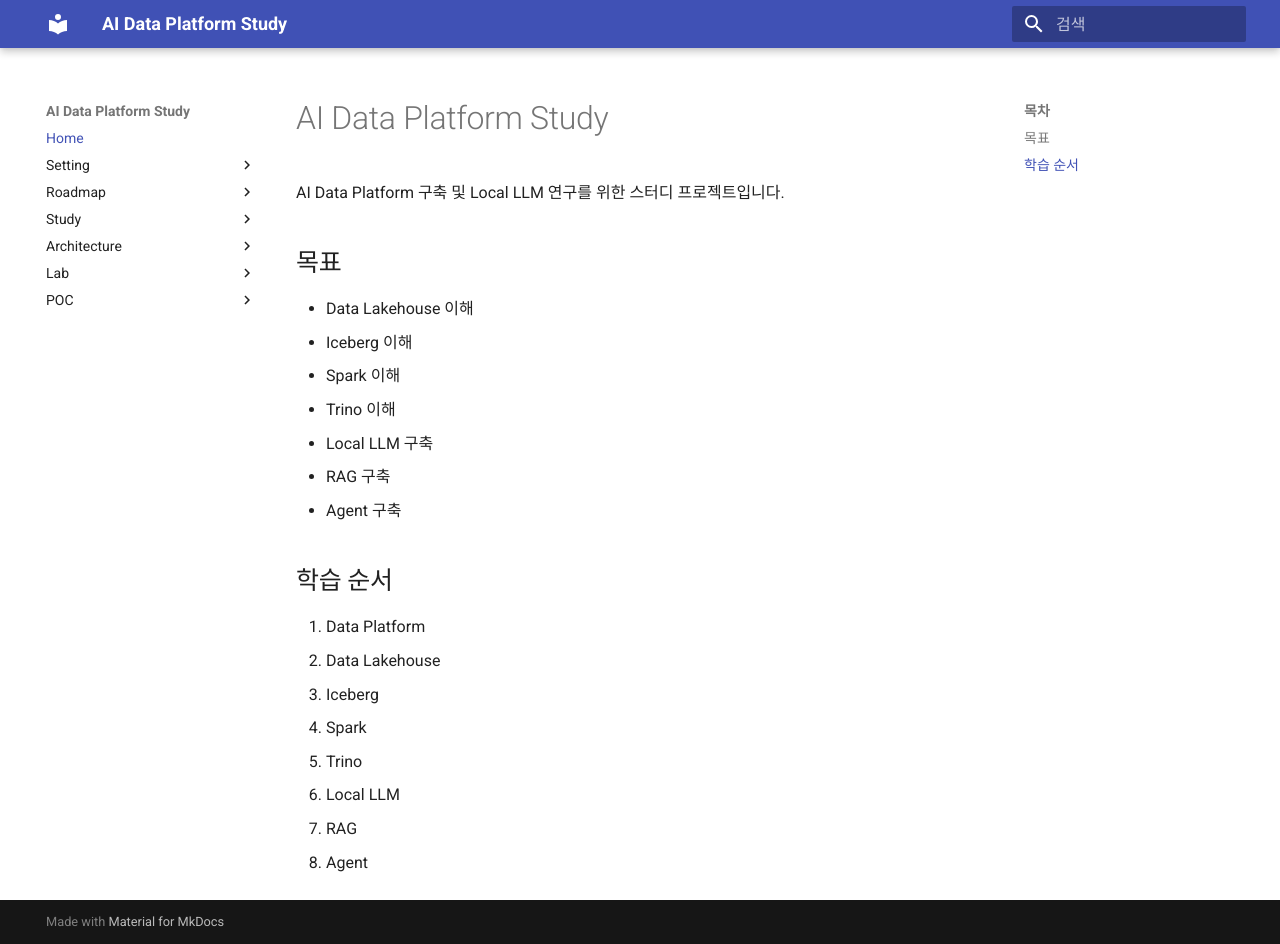
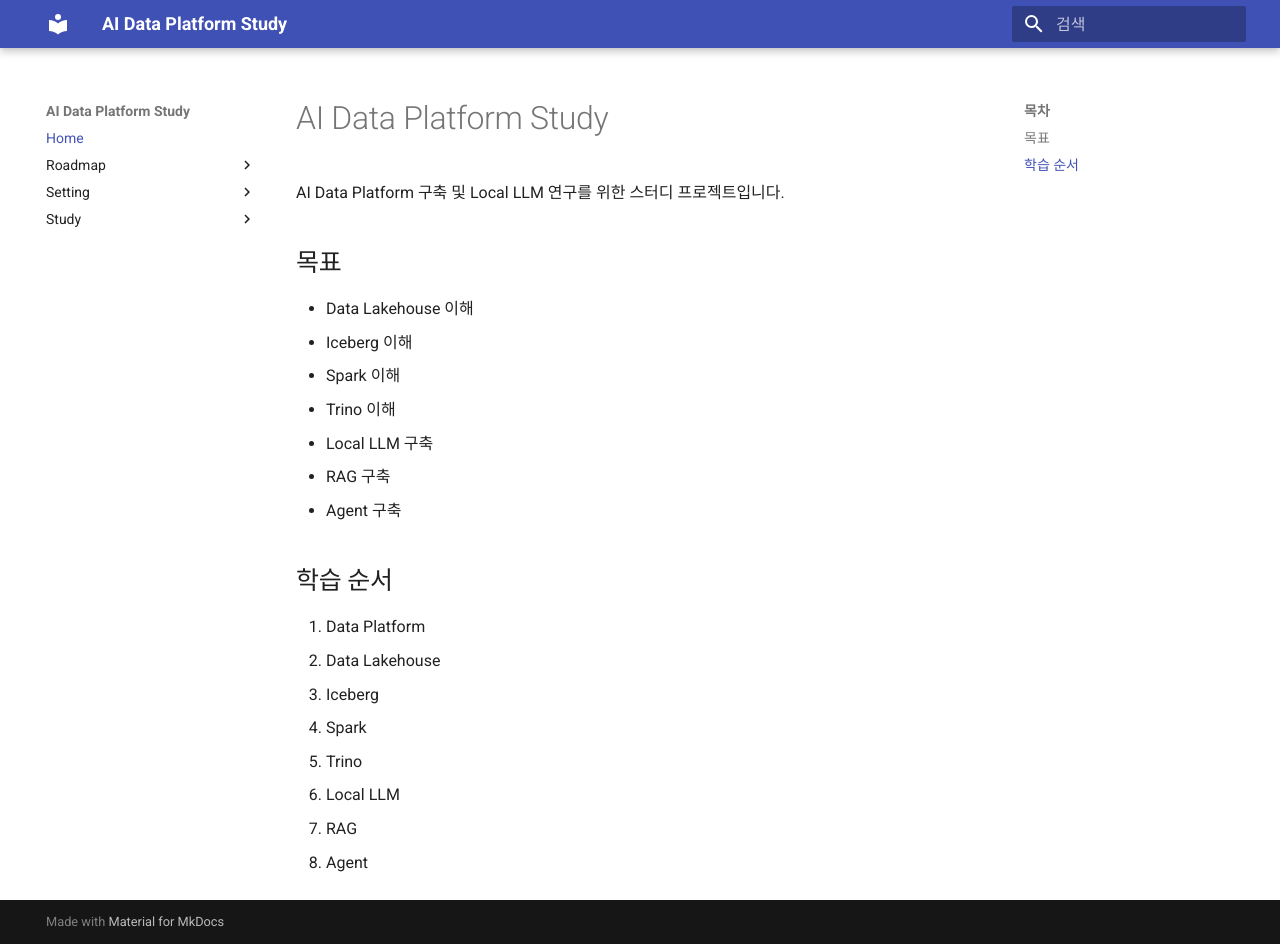
Before and after one commit to Team-AI-Data-Platform/AI-Data-Platform, an MkDocs documentation site: the page built from docs/index.md, in a window 1280 px wide and 944 px high. Built offline with MkDocs 1.6.1 and Material for MkDocs 9.7.7, drawn with Linux system fonts in a browser that asks for light colours; some of the changed lines change nothing that is shown.

Commit message:
mkdocs.yml -> 메뉴 현행화

```diff
--- a/mkdocs.yml
+++ b/mkdocs.yml
@@ -7,28 +7,19 @@ theme:
 nav:
   - Home: index.md
 
+  - Roadmap:
+      - 학습 로드맵: roadmap/study-roadmap.md
+
   - Setting:
       - MkDocs 문서 사이트 구축 가이드: setting/mkdocs_github_pages_guide.md
       - MkDocs 문서 사이트 구축 가이드(windows): setting/mkdocs_github_pages_guide_windows.md
       - MkDocs 문서 Deploy 가이드: setting/mkdocs_github_pages_guide_deploy.md
 
-  - Roadmap:
-      - 학습 로드맵: roadmap/study-roadmap.md
+
 
   - Study:
-      - AI Platform 개요: study/ai-platform.md
-      - Data Lakehouse: study/data-lakehouse.md
-      - Iceberg: study/iceberg.md
-      - Delta Lake: study/delta-lake.md
-
-  - Architecture:
-      - 전체 아키텍처: architecture/overall-architecture.md
-
-  - Lab:
-      - 구축 Guide : lab/guide.md
-      - Local LLM 구축: lab/local-llm.md
-      - RAG 구축: lab/rag.md
-      - Agent 구축: lab/agent.md
-
-  - POC:
-      - PoC 결과: poc/result.md
+      - Step1 local LLM : study/ai-platform.md
+      - Step2 RAG: study/data-lakehouse.md
+      - Step3 Agent: study/iceberg.md
+      - Step4 AI Data Platform: study/delta-lake.md
+      - Step5 AI Serving Platform: study/delta-lake.md
```
